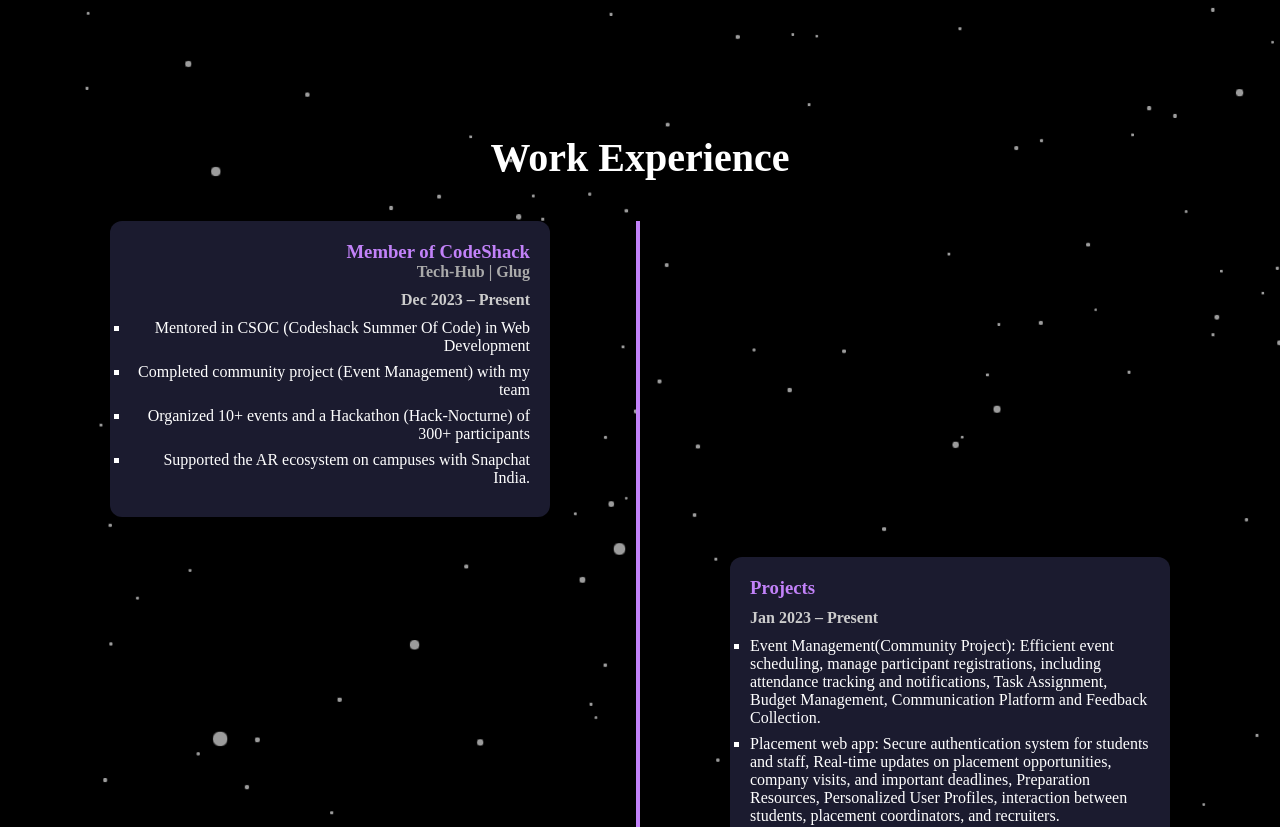
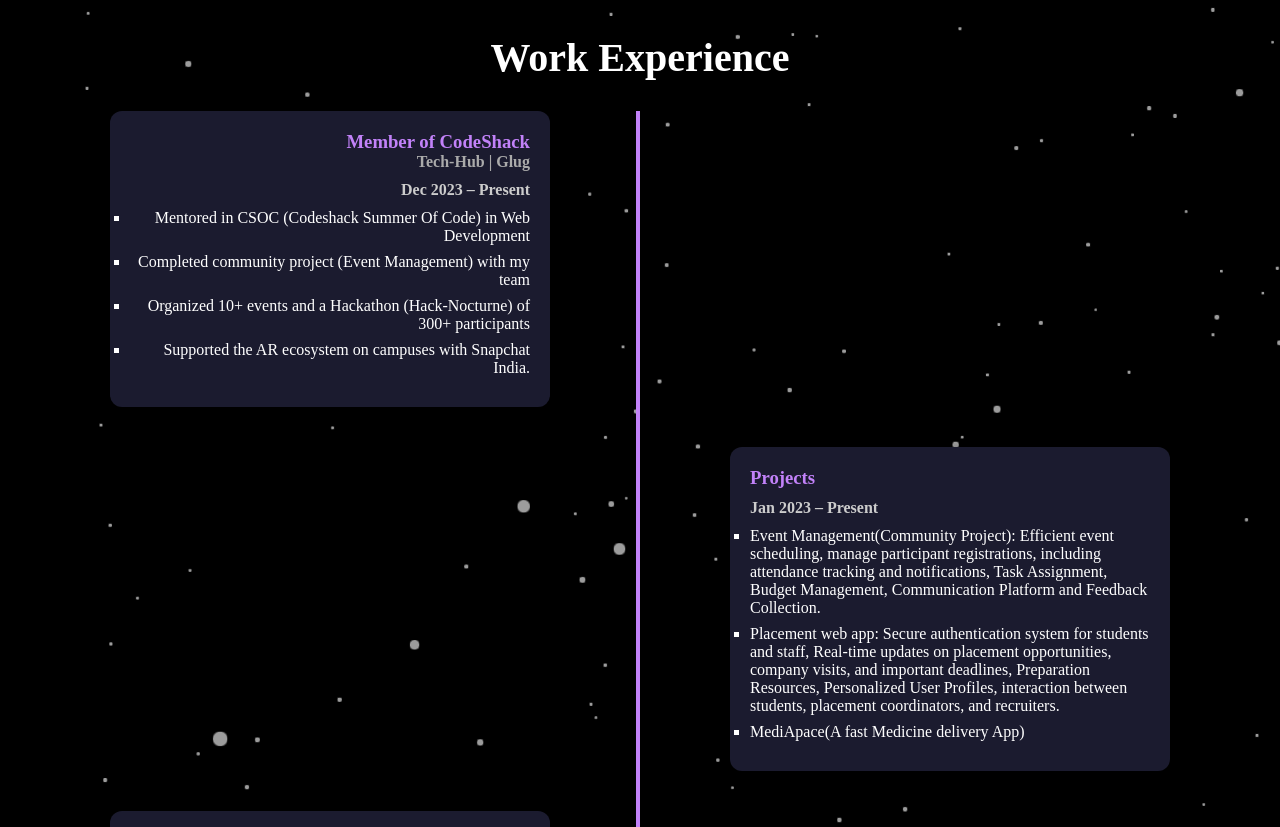
Before and after one commit to BharathGuddadar/Portfolio, a React (Vite) app: page / in a window 1280 px wide. Shown: the part 2200-3027 px from the top of the page. Built offline with nearby package versions, Linux system fonts and the light colour scheme.

Commit message:
update minors4

```diff
--- a/src/styles/About.css
+++ b/src/styles/About.css
@@ -31,6 +31,9 @@
 
 }
 @media (max-width: 720px) {
+    .about-container{
+        background-color: black;
+    }
     .about-p{
         margin: 20px;
         font-size: 15px;
--- a/src/styles/SkillSpheres.css
+++ b/src/styles/SkillSpheres.css
@@ -1,7 +1,6 @@
 .skills {
     display: flex;
     flex-wrap: wrap;
-    margin-bottom: 100px;
     justify-content: center; /* Center the row of spheres horizontally */
     align-items: center; /* Center the row of spheres vertically */
     height: 100%; /* Full viewport height */
--- a/src/styles/WorkExperience.css
+++ b/src/styles/WorkExperience.css
@@ -13,7 +13,6 @@
 
   .timeline {
     position: relative;
-    margin: 40px 0;
     display: flex;
     flex-direction: column;
     align-items: center;
```
